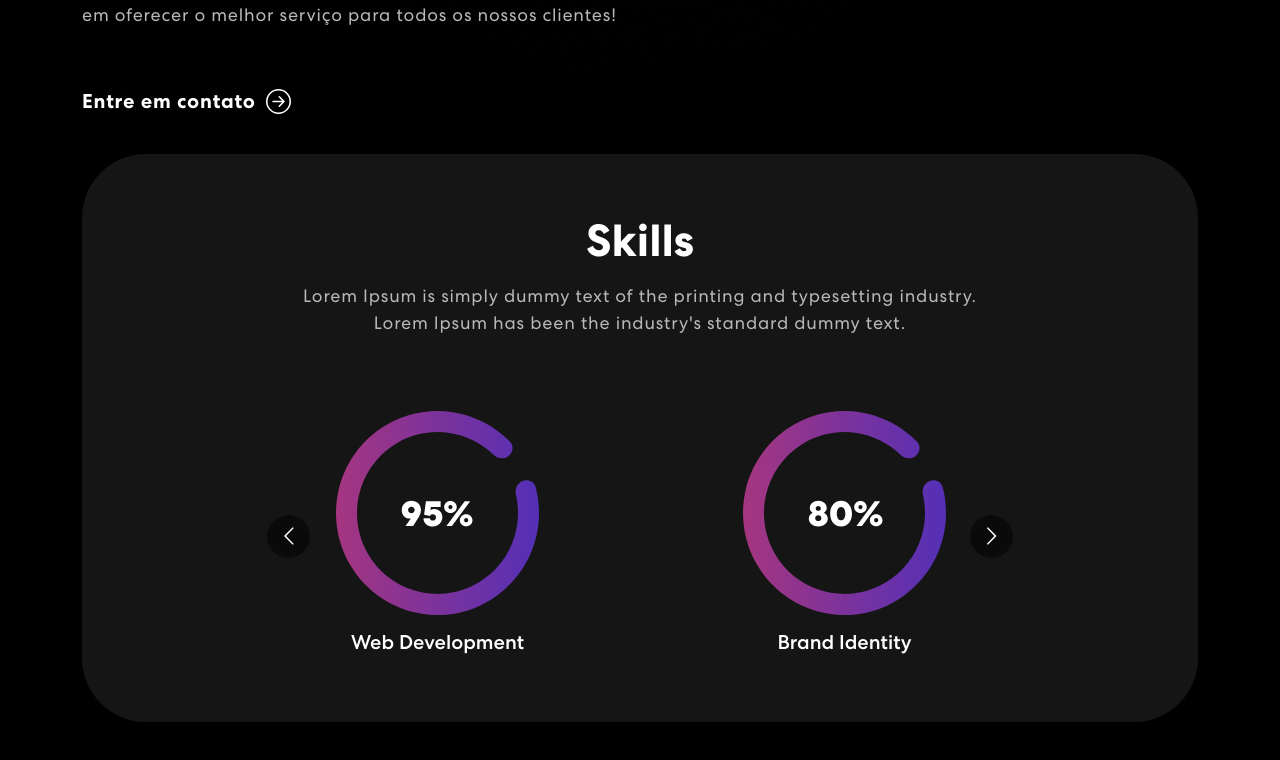
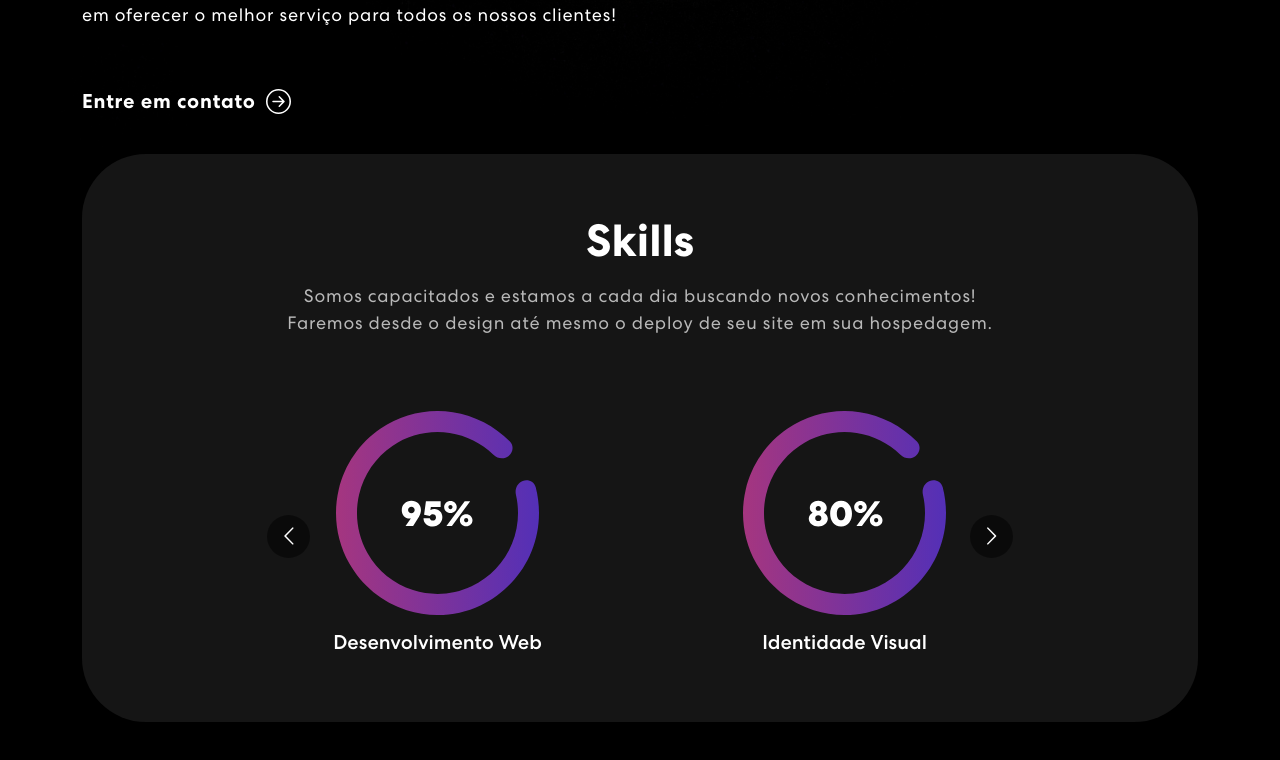
Before and after one commit to LuquinhasBohrer/portf-lio-LBTM, a React (Create React App) app: page / in a window 1280 px wide. Shown: the part 592-1352 px from the top of the page. Built offline with nearby package versions, Linux system fonts and the light colour scheme; no server answers.

Commit message:
alterações na aba skills

```diff
--- a/src/App.css
+++ b/src/App.css
@@ -257,7 +257,7 @@ nav.navbar .navbar-toggler[aria-expanded="true"] .navbar-toggler-icon {
   display: block;
 }
 .banner p {
-  color: #B8B8B8;
+  color: #ffffff;
   font-size: 18px;
   letter-spacing: 0.8px;
   line-height: 1.5em;
--- a/src/components/Skills.js
+++ b/src/components/Skills.js
@@ -35,15 +35,15 @@ export const Skills = () => {
                 <div className="col-12">
                     <div className="skill-bx wow zoomIn">
                         <h2>Skills</h2>
-                        <p>Lorem Ipsum is simply dummy text of the printing and typesetting industry.<br></br> Lorem Ipsum has been the industry's standard dummy text.</p>
+                        <p>Somos capacitados e estamos a cada dia buscando novos conhecimentos!<br></br>Faremos desde o design até mesmo o deploy de seu site em sua hospedagem.</p>
                         <Carousel responsive={responsive} infinite={true} className="owl-carousel owl-theme skill-slider">
                             <div className="item">
                                 <img src={meter1} alt="Image" />
-                                <h5>Web Development</h5>
+                                <h5>Desenvolvimento Web</h5>
                             </div>
                             <div className="item">
                                 <img src={meter2} alt="Image" />
-                                <h5>Brand Identity</h5>
+                                <h5>Identidade Visual</h5>
                             </div>
                             <div className="item">
                                 <img src={meter3} alt="Image" />
@@ -51,7 +51,7 @@ export const Skills = () => {
                             </div>
                             <div className="item">
                                 <img src={meter1} alt="Image" />
-                                <h5>Web Development</h5>
+                                <h5>Web Design</h5>
                             </div>
                         </Carousel>
                     </div>
```
